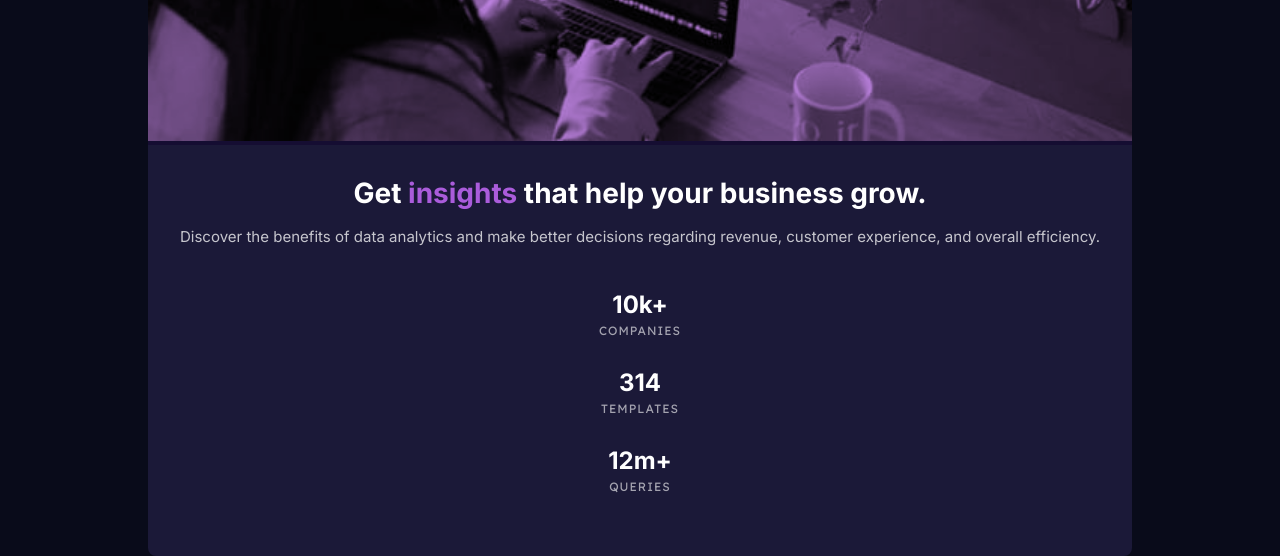
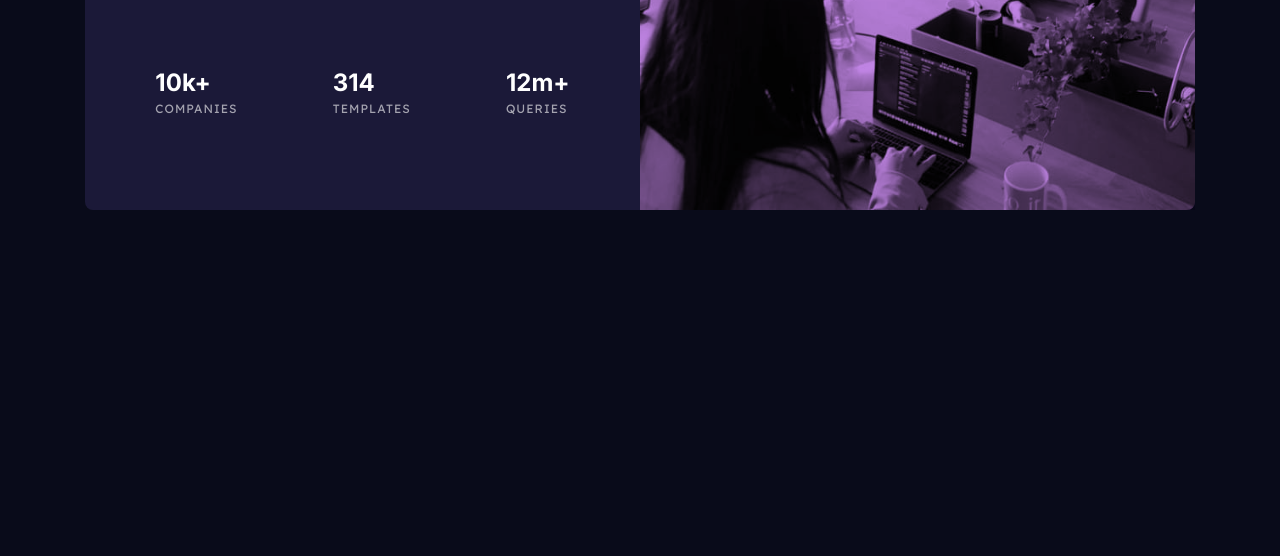
Before and after one commit to SLuo490/stats-preview-card-component, a plain HTML site: page index.html in a window 1280 px wide. Shown: the part 413-969 px from the top of the page. After the commit the page ends 800 px from the top, so only its background shows below. Drawn offline with Linux system fonts and the light colour scheme.

Commit message:
add media query for desktop screen size

```diff
--- a/style.css
+++ b/style.css
@@ -129,3 +129,76 @@ main {
 .queries {
   margin-bottom: 2rem;
 }
+
+/* Media queries 1440px */
+@media screen and (min-width: 1100px) {
+  main {
+    display: flex;
+    justify-content: center;
+    align-items: center;
+    flex-direction: row;
+
+    width: 69.38rem;
+    height: 27.88rem;
+  }
+
+  img {
+    border-radius: 0px 8px 8px 0px;
+  }
+
+  .image {
+    /* change the order of content */
+    order: 2;
+
+    /* make image fit in main */
+    width: 100%;
+    height: 100%;
+  }
+
+  .contents {
+    width: 100%;
+    height: 100%;
+  }
+
+  .title {
+    margin: 4.4rem 4.4rem 1.5rem 4.4rem;
+    font-size: 2.25rem;
+    text-align: left;
+  }
+
+  .info {
+    margin: 0 4.4rem 4.4rem 4.4rem;
+    text-align: left;
+    line-height: 25px;
+
+    width: 23.38rem;
+  }
+
+  .data {
+    display: flex;
+    flex-direction: row;
+    justify-content: space-between;
+  }
+
+  .data > div > h3 {
+    color: #fff;
+    text-align: left;
+
+    font-size: 1.5rem;
+  }
+
+  .data > div > p {
+    text-align: left;
+    font-size: 0.75rem;
+    line-height: 1.56rem;
+  }
+
+  .companies {
+    margin-left: 4.4rem;
+  }
+
+  .queries {
+    margin-right: 4.4rem;
+    margin-bottom: 0rem;
+  }
+}
```
